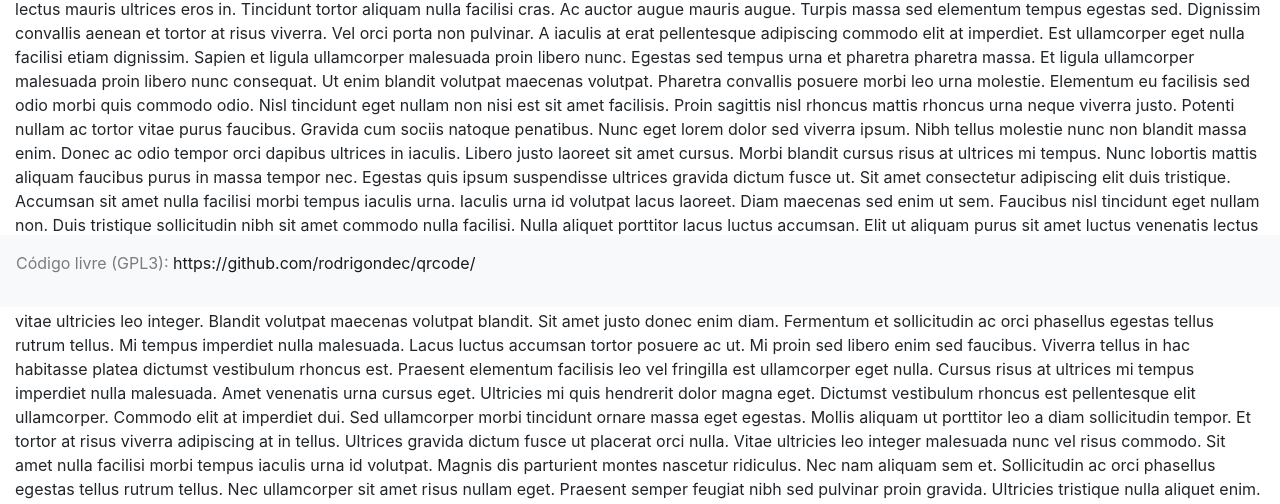
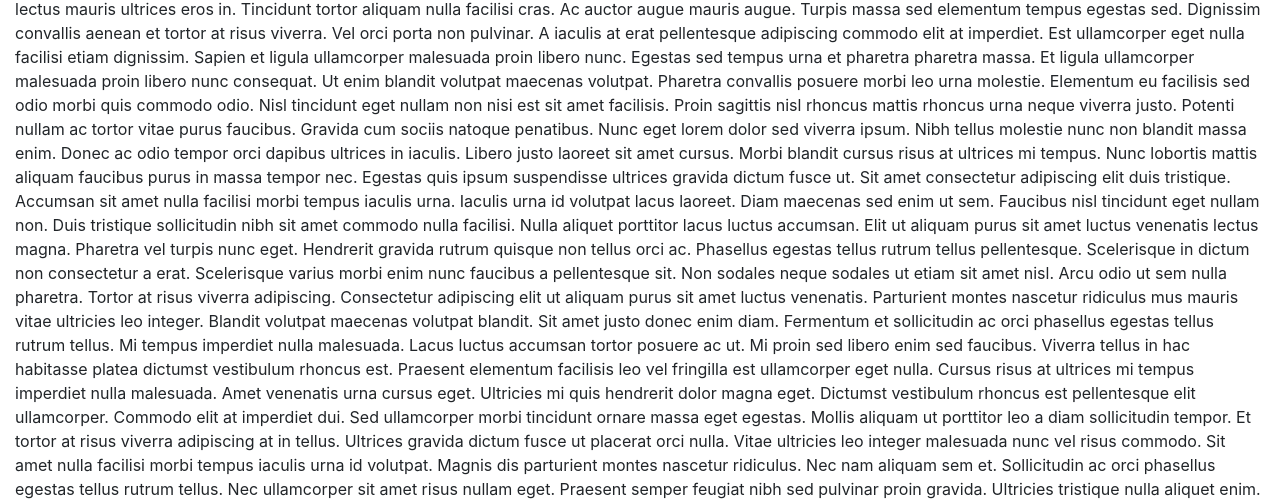
Before and after one commit to rodrigondec/qrcode, a Django app: page / in a window 1280 px wide. Shown: the part 493-997 px from the top of the page. Run offline with Django 4.2, Linux system fonts and the light colour scheme; the visitor is signed in with stand-in values (Sample User, id 1); some libraries are stand-ins or nearby versions.

Commit message:
footer commented

```diff
--- a/templates/base_with_nav.html
+++ b/templates/base_with_nav.html
@@ -40,9 +40,9 @@
 {% endblock %}
 
 {% block footer %}
-<nav class="navbar fixed-bottom navbar-light bg-light">
-    <p class="navbar-text">
-        Código livre (GPL3): <a href="https://github.com/rodrigondec/qrcode/" target="_blank">https://github.com/rodrigondec/qrcode/</a>
-    </p>
-</nav>
+<!--<nav class="navbar sticky-bottom navbar-light bg-light">-->
+<!--    <p class="navbar-text">-->
+<!--        Código livre (GPL3): <a href="https://github.com/rodrigondec/qrcode/" target="_blank">https://github.com/rodrigondec/qrcode/</a>-->
+<!--    </p>-->
+<!--</nav>-->
 {% endblock %}
```
